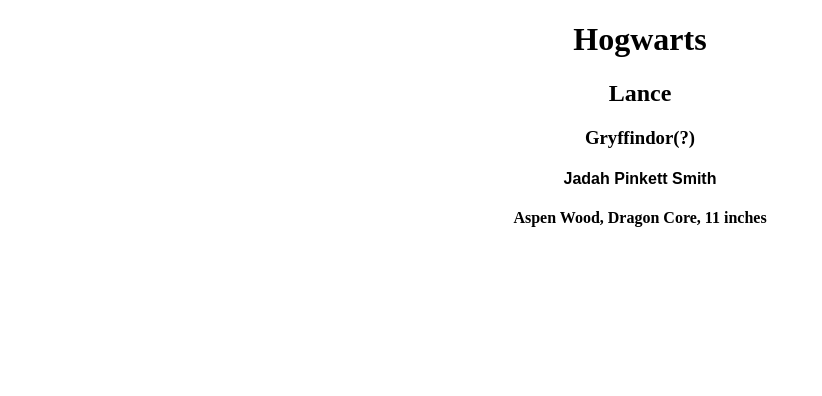
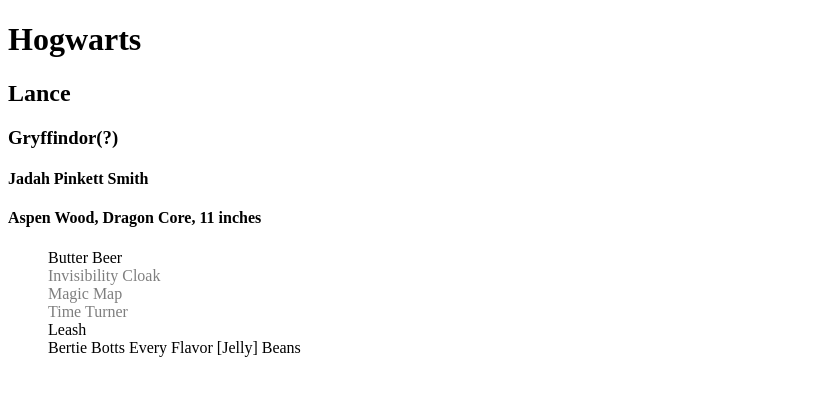
Before and after one commit to Murray918/reimagined-invention, a plain HTML site: page index.html in a window 1280 px wide. Shown: the whole page, without its empty margins (0-822 px from the left). Drawn offline with nearby package versions, Linux system fonts and the light colour scheme.

Commit message:
Added list elements. That code didn't seem very DRY. I wonder if Hungry for More will have me DRY it up a bit.

```diff
--- a/app.js
+++ b/app.js
@@ -8,6 +8,6 @@ let h3 = '<h3> Gryffindor(?)</h3>'
 container.append(h3)
 let h4 = '<h4 class = "dog">Jadah Pinkett Smith</h4><h4>Aspen Wood, Dragon Core, 11 inches</h4>'
 container.append(h4)
-let ul =
-
+let ul = '<ul storage= "Trunk"><li>Butter Beer</li><li class = "Secret">Invisibility Cloak</li><li class = "Secret">Magic Map</li><li class = "Secret">Time Turner</li><li class ="dog">Leash</li><li>Bertie Botts Every Flavor [Jelly] Beans</li></ul>'
+container.append(ul)
     console.log(container)
--- a/style.css
+++ b/style.css
@@ -1,7 +1,14 @@
-body {
+body
     text-align: center;
 }
 
 .dog {
     font-family: fantasy;
 }
+ul {
+	list-style: none;
+}
+
+.Secret {
+	opacity: 0.5;
+}
```
